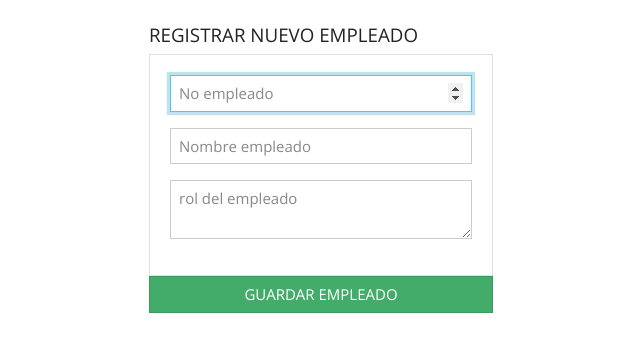
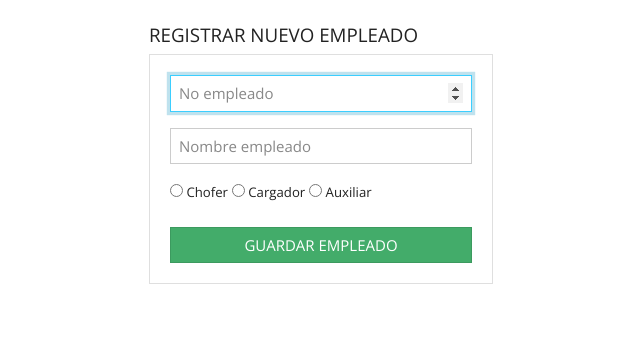
Before and after one commit to pedroog304/rinkiuSueldos, a PHP site: page /insertarEmpleado.php in a window 1280 px wide. Shown: the part 55-407 px from the top of the page, without its empty margins (319-959 px from the left). Run offline with PHP 8.4, Linux system fonts and the light colour scheme; some libraries are stand-ins or nearby versions.

Commit message:
añadí "guardarEmpleado.php" para guardar la informacion del nuevo empleado en la base de datos

```diff
--- a/view/insertarEmpleado.php
+++ b/view/insertarEmpleado.php
@@ -7,18 +7,28 @@
     <h5>REGISTRAR NUEVO EMPLEADO</h5>
       <div class="card card-body">
 
-        <form action="" method="" class="needs-validation">
+        <form action="../model/guardarEmpleado.php" method="POST" class="needs-validation">
           <div class="form-group">
-            <input type="number" name="numero" class="form-control" placeholder="No empleado" autofocus required>
+            <input type="number" name="numero_empleado" class="form-control" placeholder="No empleado" autofocus required>
           </div>
           <div class="form-group">
-            <input type="text" name="nombre" rows="2" class="form-control" placeholder="Nombre empleado" required>
+            <input type="text" name="nombre_empleado" rows="2" class="form-control" placeholder="Nombre empleado" required>
           </div>
           <div class="form-group">
-            <textarea name="rol" rows="2" class="form-control" placeholder="rol del empleado" required></textarea>
+          <label>
+      <input type="radio" name="rol" value="chofer">
+      Chofer
+    </label>
+    <label>
+      <input type="radio" name="rol" value="cargador">
+      Cargador
+    </label>
+    <label>
+      <input type="radio" name="rol" value="auxiliar">
+      Auxiliar
+    </label>
           </div>
-          </div>
-          <input type="submit" name="insertar_empleado" class="btn btn-success btn-block" value="GUARDAR EMPLEADO" required>
+          <input type="submit" name="guardar_empleado" class="btn btn-success btn-block" value="GUARDAR EMPLEADO" required>
         </form>
       </div>
       </div>
--- a/view/mostrarEmpleados.php
+++ b/view/mostrarEmpleados.php
@@ -4,8 +4,9 @@
 <main class="container p-4">
   <div class="row">
     <div class="col-md-12">
-    <div class="col-md-6">
-      <a id="btn-inicio" href="index.php" class="btn btn-success btn-block" value="Volver a la pagina principal">Volver a movimientos</a>
+    <div class="col-md-4">
+      <a id="btn-inicio" href="index.php" class="btn btn-danger btn-block" value="Volver a la pagina principal">Volver a movimientos</a>
+      <a id="btn-insertarEmpleado" href="insertarEmpleado.php" class="btn btn-success btn-block" value="Volver a la pagina principal">Nuevo empleado</a>
       </div>
       <table class="table table-bordered">
         <thead>
```
Also changed, not shown: model/guardarEmpleado.php (added, +20 -0 lines).
